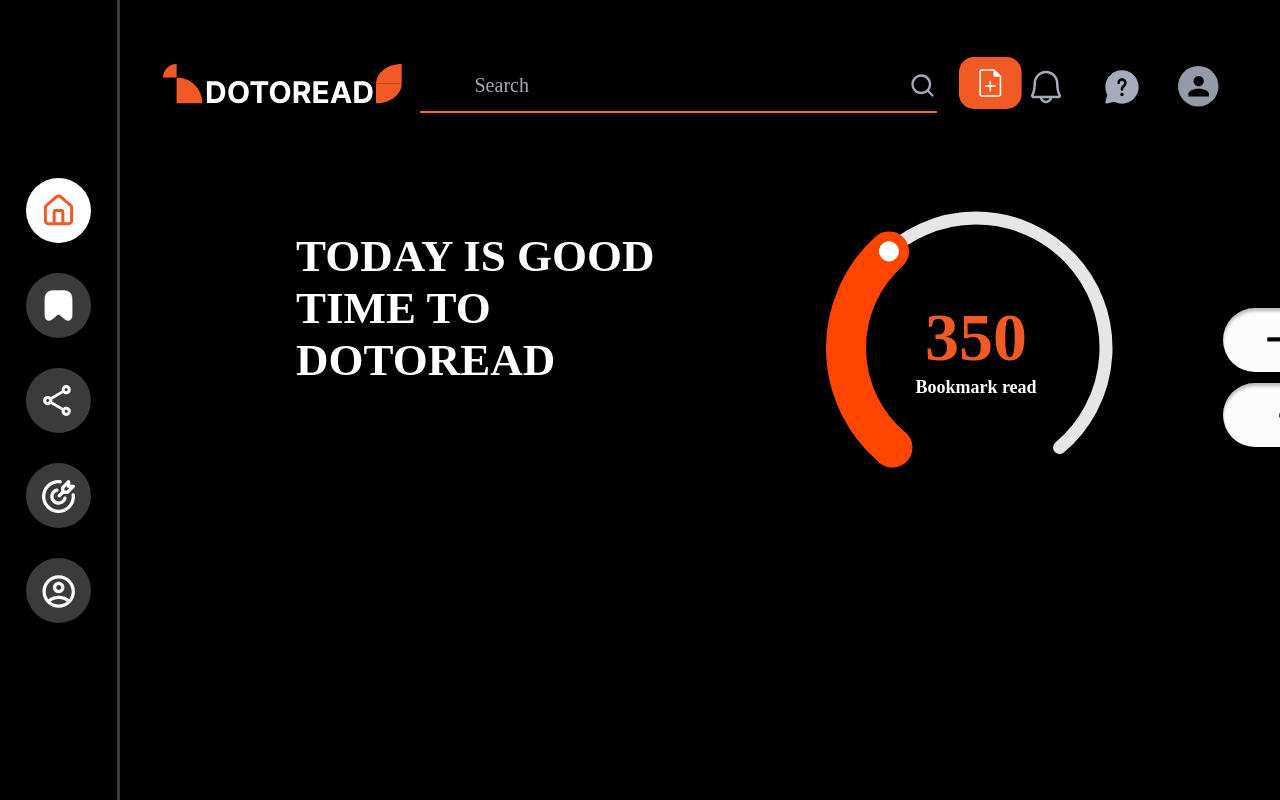
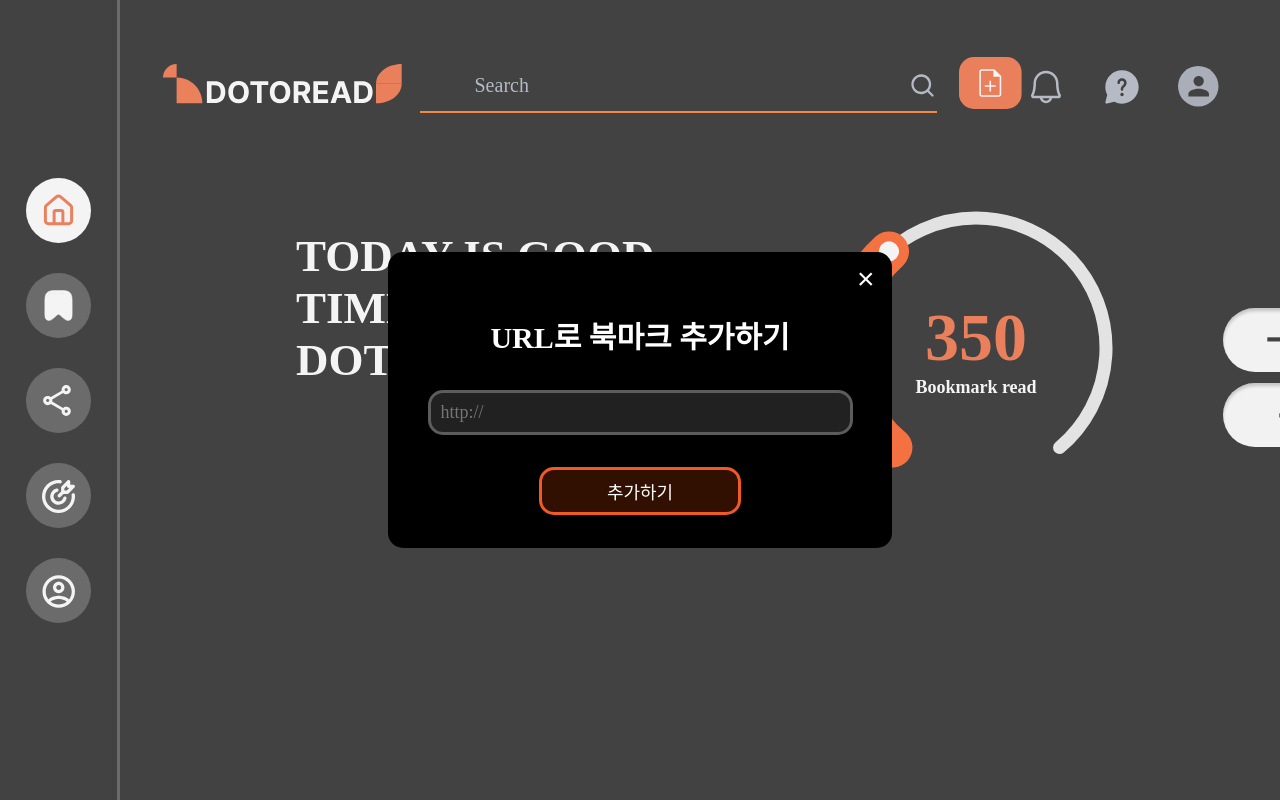
Before and after one commit to KIMGEONHWI/DOTOREAD-CLIENT, a React (Vite) app: page / in a window 1280 px wide. Both pictures are taken after a click on the icon 990 px from the left and 86 px from the top of the page. Shown: the top 800 px of the page. Built offline with nearby package versions, Linux system fonts and the light colour scheme.

Commit message:
feat: url로 북마크 추가 모달 연결

```diff
--- a/src/components/common/Header/Header.tsx
+++ b/src/components/common/Header/Header.tsx
@@ -1,24 +1,36 @@
+import Modal from '../Modal/Modal';
 import SearchBar from './SearchBar';
 import BellIcon from '@/assets/Bell.svg?react';
 import HelpIcon from '@/assets/Help.svg?react';
 import InformationIcon from '@/assets/Information.svg?react';
 import LogoIcon from '@/assets/Logo.svg?react';
 import PlusFileIcon from '@/assets/PlusFile.svg?react';
+import useModal from '@/hooks/useModal';
+import { useState } from 'react';
 import styled from 'styled-components';
 
 function Header() {
+	const { isOpen: isModalOpen, openModal, closeModal } = useModal();
+	const [folderName, setFolderName] = useState('');
 	return (
 		<HeaderWrapper>
 			<HeaderLeftContent>
 				<LogoIcon />
 				<SearchBar />
-				<PlusFileIcon />
+				<PlusFileIcon onClick={openModal} />
 			</HeaderLeftContent>
 			<HeaderRightContent>
 				<BellIcon />
 				<HelpIcon />
 				<InformationIcon />
 			</HeaderRightContent>
+
+			{/* Modal */}
+			<Modal id="plus" isOpen={isModalOpen} onClose={closeModal}>
+				{' '}
+				<Title>URL로 북마크 추가하기</Title>
+				<Input type="text" placeholder="http://" value={folderName} onChange={(e) => setFolderName(e.target.value)} />
+			</Modal>
 		</HeaderWrapper>
 	);
 }
@@ -47,3 +59,24 @@
 	align-items: center;
 	gap: 3.6rem;
 `;
+
+const Title = styled.h2`
+	${({ theme }) => theme.fonts.Pretendard_Semibold_30px};
+	color: ${({ theme }) => theme.colors.white1};
+`;
+
+const Input = styled.input`
+	width: 42.5rem;
+	height: 4.5rem;
+	padding: 10px;
+	border: 3px solid ${({ theme }) => theme.colors.gray2};
+	border-radius: 15px;
+	background-color: ${({ theme }) => theme.colors.background_box};
+	color: ${({ theme }) => theme.colors.white1};
+	${({ theme }) => theme.fonts.Pretendard_Medium_18px};
+	outline: none;
+
+	::placeholder {
+		color: #555;
+	}
+`;
--- a/src/constants/ButtonList.ts
+++ b/src/constants/ButtonList.ts
@@ -20,4 +20,5 @@
 	{ id: 'finishClassify', text: '분류 완료하기', color: 'white1', bordercolor: 'orange1', backgroundcolor: 'orange2' },
 	{ id: 'create', text: '생성하기', color: 'white1', bordercolor: 'orange1', backgroundcolor: 'orange2' },
 	{ id: 'cancel', text: '취소하기', color: 'white1', bordercolor: 'orange1', backgroundcolor: 'orange2' },
+	{ id: 'plus', text: '추가하기', color: 'white1', bordercolor: 'orange1', backgroundcolor: 'orange2' },
 ];
```
